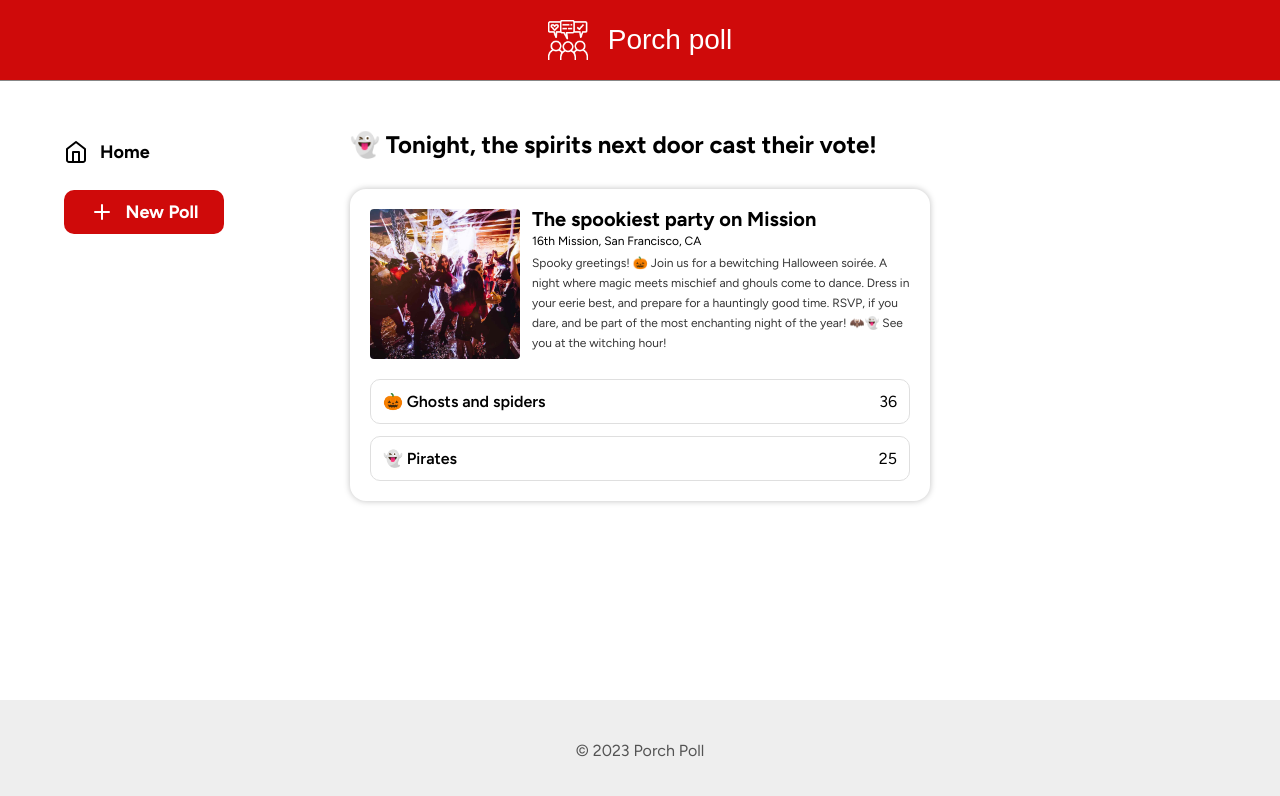
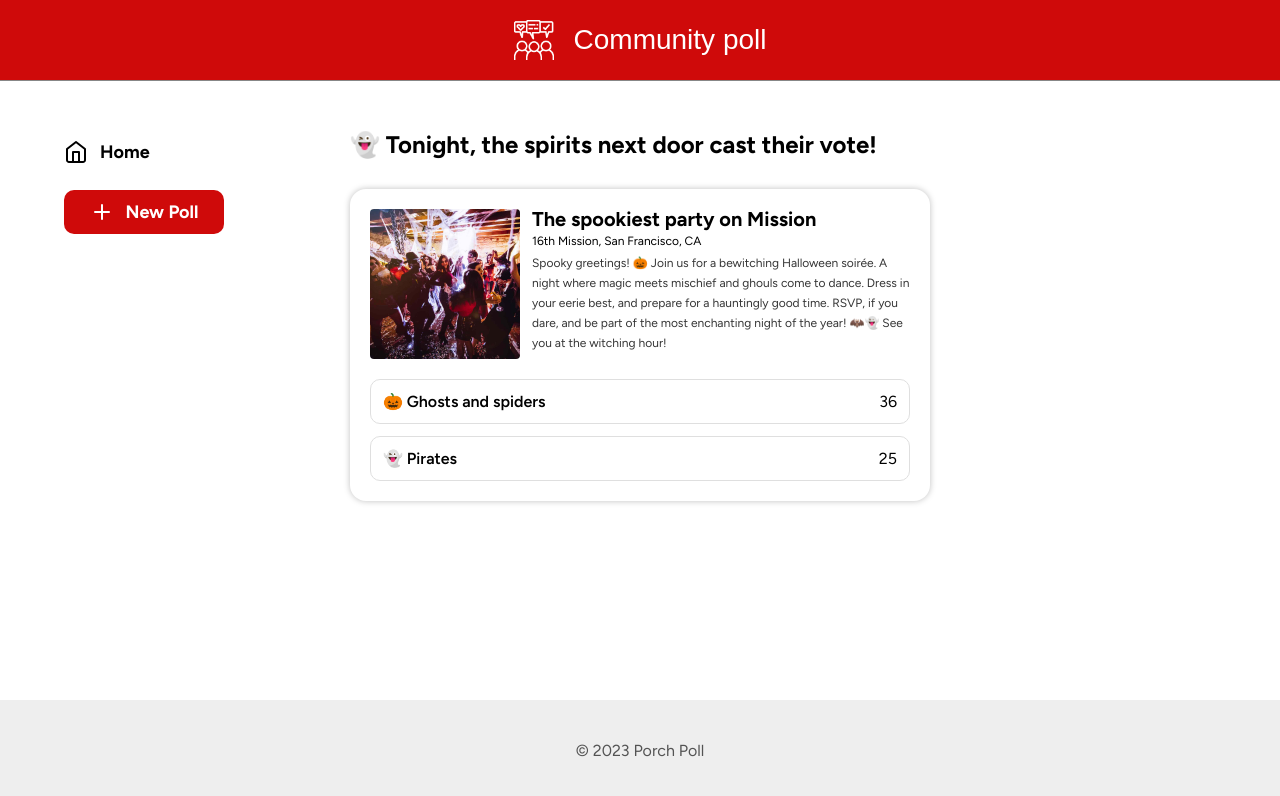
Before and after one commit to divyaaa1812/se_codejam_AudiencePollingSystem, a website built with webpack: page src/index.html in a window 1280 px wide. Built offline with nearby package versions, Linux system fonts and the light colour scheme; a web font is replaced by a local one.

Commit message:
Update index.html

```diff
--- a/src/index.html
+++ b/src/index.html
@@ -22,7 +22,7 @@
               alt="Audience polling system logo"
               class="logo"
             />
-            <p class="header__title">Porch poll</p>
+            <p class="header__title">Community poll</p>
           </div>
         </header>
 
```
